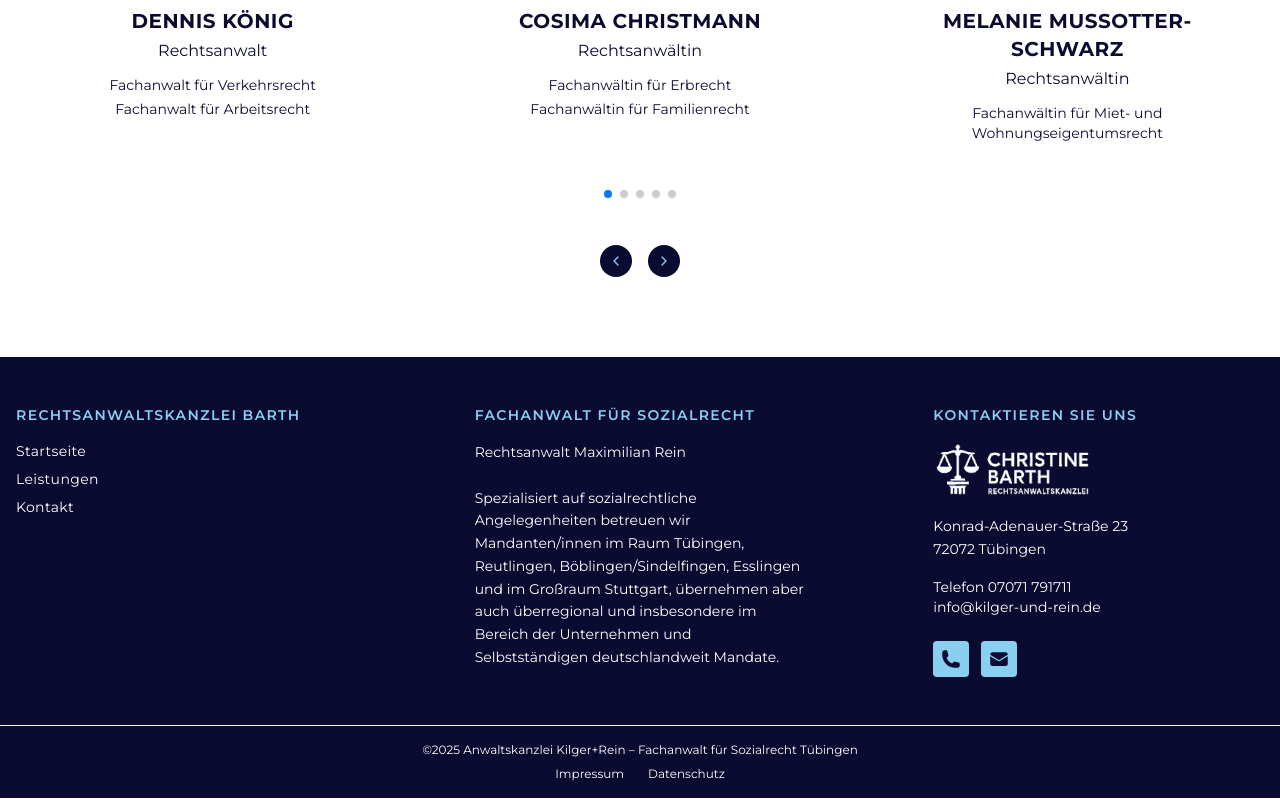
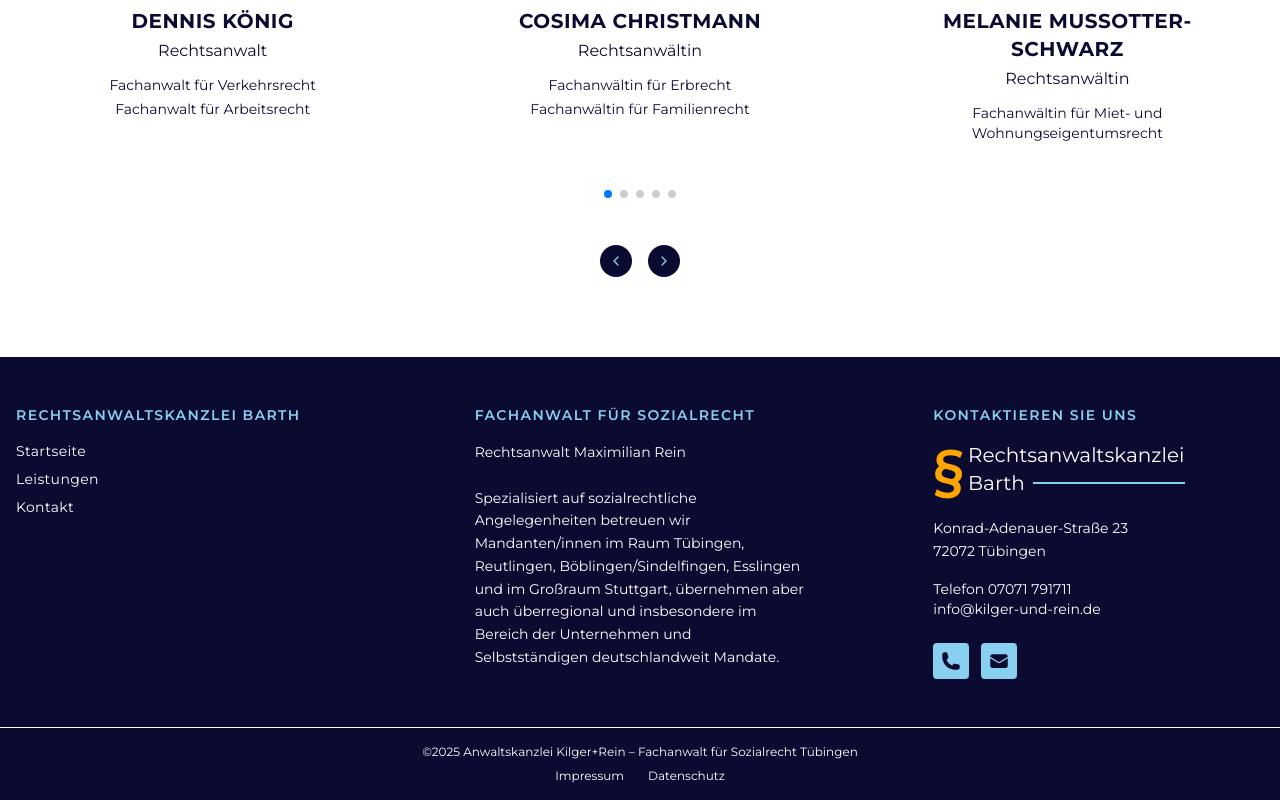
Before and after one commit to AbdallahAbdul-Latif/barth, a Next.js app: page / in a window 1280 px wide. Shown: the part 1963-2763 px from the top of the page. Built offline with nearby package versions, Linux system fonts and the light colour scheme.

Commit message:
Updated footer

```diff
--- a/src/app/components/Footer.tsx
+++ b/src/app/components/Footer.tsx
@@ -1,5 +1,8 @@
+'use client'
+
 import { PhoneIcon, EnvelopeIcon } from '@heroicons/react/24/solid'
-import Image from 'next/image'
+import Link from 'next/link'
+import Logo from './Logo'
 
 export default function Footer() {
   return (
@@ -40,13 +43,9 @@ export default function Footer() {
           </h3>
 
           <div className="relative w-[160px] aspect-[11/4]">
-            <Image
-              src="/logo.png"
-              alt="Logo"
-              fill
-              className="object-contain"
-              sizes="(max-width: 768px) 150px, 160px"
-            />
+          <Link href="/" onClick={() => window.location.href = "/"}>
+            <Logo />
+          </Link>
           </div>
 
           <p className="mt-4 leading-relaxed text-sm">
```
